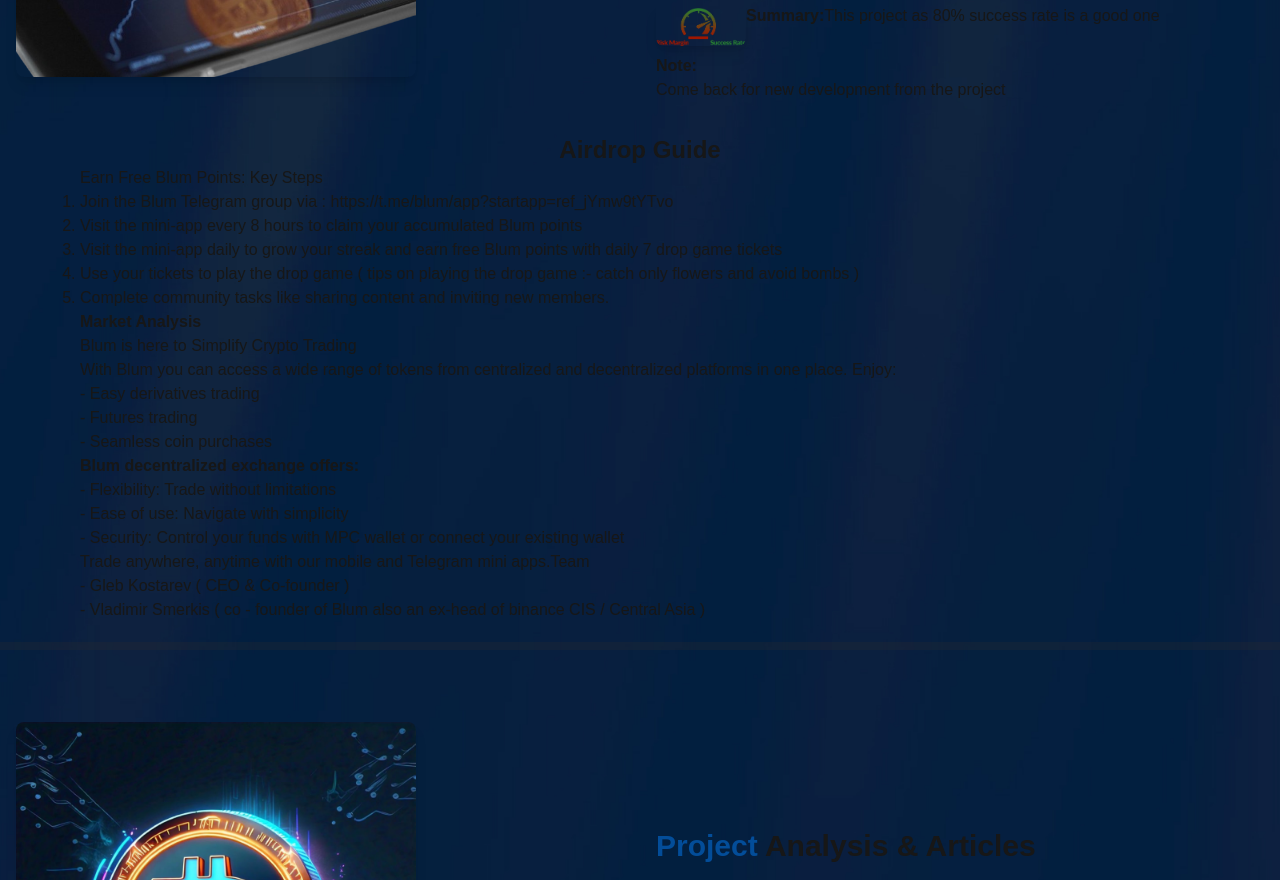
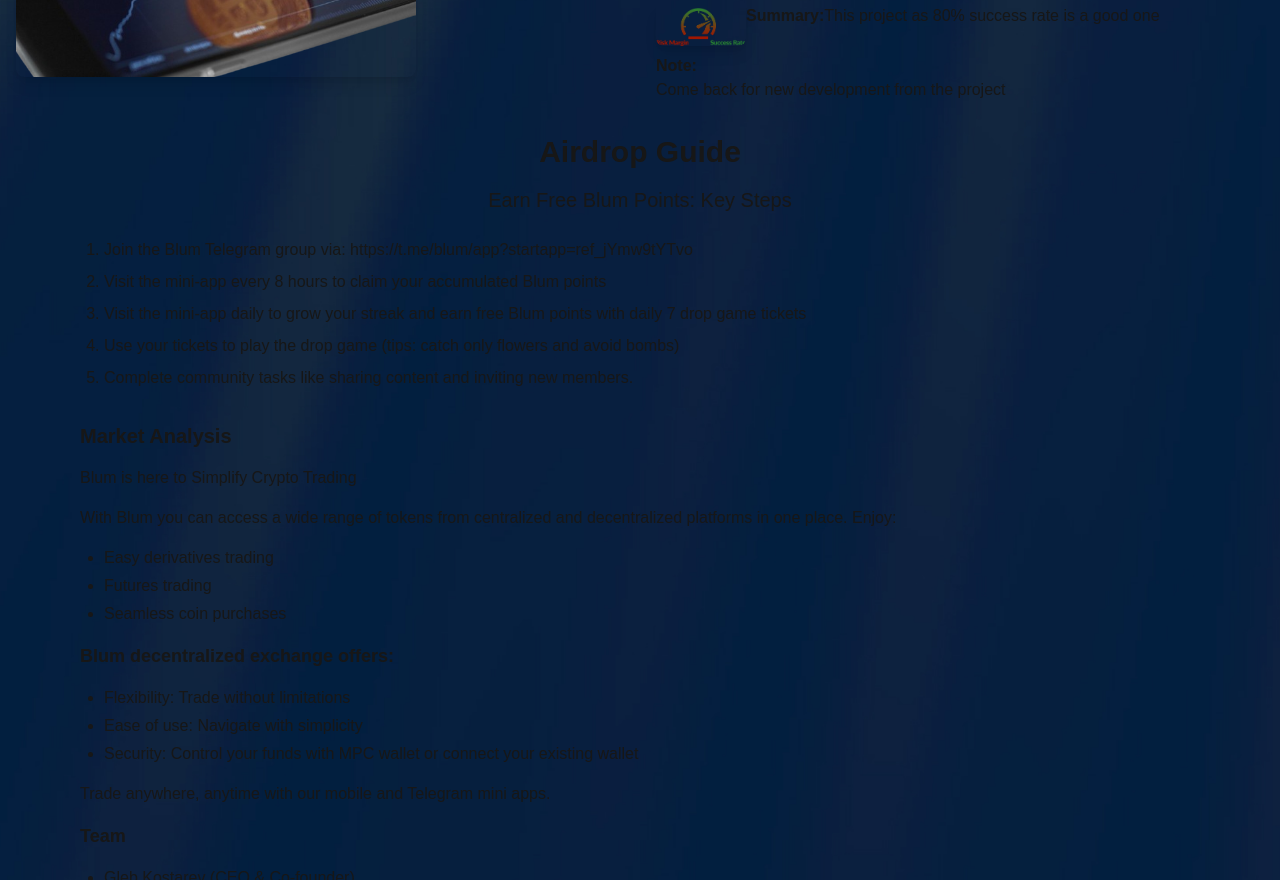
Before and after one commit to shamsdev01/steeze, a Next.js app: page / in a window 1280 px wide. Shown: the part 1920-2800 px from the top of the page. Built offline with nearby package versions, Linux system fonts and the light colour scheme.

Commit message:
mobile landing page

```diff
--- a/components/AnalysisWriteup.tsx
+++ b/components/AnalysisWriteup.tsx
@@ -26,75 +26,72 @@
   return (
     <Container>
       <motion.div
-        className="px-20"
+        className="px-4 sm:px-6 md:px-8 lg:px-20 max-w-7xl mx-auto"
         variants={containerVariants}
         initial="hidden"
         animate="visible"
       >
         <motion.h2
-          className="flex items-center justify-center font-bold text-2xl"
+          className="text-center font-bold text-2xl md:text-3xl mb-4"
           variants={itemVariants}
         >
           Airdrop Guide
         </motion.h2>
         <motion.span
-          className="flex items-center"
+          className="block text-center text-lg md:text-xl mb-6"
           variants={itemVariants}
         >
           Earn Free Blum Points: Key Steps
         </motion.span>
         <motion.div
-          className="flex mr-10 items-center"
+          className="mb-8"
           variants={itemVariants}
         >
-          <ul className="list-decimal">
+          <ul className="list-decimal pl-6 space-y-2">
             {[
-              "Join the Blum Telegram group via :   https://t.me/blum/app?startapp=ref_jYmw9tYTvo",
+              "Join the Blum Telegram group via: https://t.me/blum/app?startapp=ref_jYmw9tYTvo",
               "Visit the mini-app every 8 hours to claim your accumulated Blum points",
               "Visit the mini-app daily to grow your streak and earn free Blum points with daily 7 drop game tickets",
-              "Use your tickets to play the drop game ( tips on playing the drop game :- catch only flowers and avoid bombs )",
+              "Use your tickets to play the drop game (tips: catch only flowers and avoid bombs)",
               "Complete community tasks like sharing content and inviting new members."
             ].map((item, index) => (
-              <motion.li key={index} variants={itemVariants}>{item}</motion.li>
+              <motion.li key={index} variants={itemVariants} className="text-sm md:text-base">{item}</motion.li>
             ))}
           </ul>
         </motion.div>
-        <motion.div className="gap-x-10" variants={itemVariants}>
-          <div className="">
-            <motion.span className="font-bold" variants={itemVariants}> Market Analysis</motion.span>
-            <motion.p variants={itemVariants}>Blum is here to Simplify Crypto Trading</motion.p>
-            <motion.span variants={itemVariants}>With Blum you can access a wide range of tokens from centralized and decentralized platforms in one place. Enjoy:</motion.span>
-            <motion.div variants={itemVariants}>
-              <ul>
+        <motion.div className="space-y-4" variants={itemVariants}>
+          <motion.span className="font-bold text-xl block mb-2" variants={itemVariants}>Market Analysis</motion.span>
+          <motion.p variants={itemVariants} className="mb-4">Blum is here to Simplify Crypto Trading</motion.p>
+          <motion.span variants={itemVariants} className="block mb-2">With Blum you can access a wide range of tokens from centralized and decentralized platforms in one place. Enjoy:</motion.span>
+          <motion.ul className="list-disc pl-6 mb-4 space-y-1">
             {["Easy derivatives trading", "Futures trading", "Seamless coin purchases"].map((item, index) => (
-                  <motion.li key={index} variants={itemVariants}>- {item}</motion.li>
+              <motion.li key={index} variants={itemVariants} className="text-sm md:text-base">{item}</motion.li>
             ))}
-              </ul>
-            </motion.div>
-            <motion.span className="font-bold text-1xl" variants={itemVariants}>Blum  decentralized exchange offers:</motion.span>
-            <ul>
+          </motion.ul>
+          <motion.span className="font-bold text-lg block mb-2" variants={itemVariants}>Blum decentralized exchange offers:</motion.span>
+          <motion.ul className="list-disc pl-6 mb-4 space-y-1">
             {[
               "Flexibility: Trade without limitations",
               "Ease of use: Navigate with simplicity",
               "Security: Control your funds with MPC wallet or connect your existing wallet"
             ].map((item, index) => (
-                <motion.li className="text-1xl" key={index} variants={itemVariants}>- {item}</motion.li>
+              <motion.li key={index} variants={itemVariants} className="text-sm md:text-base">{item}</motion.li>
             ))}
-            </ul>
-            <motion.span className="text-1xl" variants={itemVariants}>Trade anywhere, anytime with our mobile and Telegram mini apps.Team</motion.span>
-            <ul>
+          </motion.ul>
+          <motion.span className="block mb-2" variants={itemVariants}>Trade anywhere, anytime with our mobile and Telegram mini apps.</motion.span>
+          <motion.span className="font-bold text-lg block mb-2" variants={itemVariants}>Team</motion.span>
+          <motion.ul className="list-disc pl-6 space-y-1">
             {[
-                "Gleb Kostarev ( CEO & Co-founder )",
-                "Vladimir Smerkis ( co - founder of Blum also an ex-head of binance CIS / Central Asia )"
+              "Gleb Kostarev (CEO & Co-founder)",
+              "Vladimir Smerkis (Co-founder of Blum, ex-head of Binance CIS / Central Asia)"
             ].map((item, index) => (
-                <motion.li key={index} variants={itemVariants}>- {item}</motion.li>
+              <motion.li key={index} variants={itemVariants} className="text-sm md:text-base">{item}</motion.li>
             ))}
-            </ul>
-          </div>
+          </motion.ul>
         </motion.div>
       </motion.div>
       <motion.div
-        className="grid max-w-screen-xl grid-cols-1 gap-10 pt-10 mx-auto mt-5 border-t-8 border-[#302d2d3b] h-4xl lg:grid-cols-5"
+        className="grid max-w-screen-xl grid-cols-1 gap-10 pt-10 mx-auto mt-8 border-t-2 border-gray-200"
         variants={itemVariants}
       ></motion.div>
     </Container>
--- a/components/Satoshi.tsx
+++ b/components/Satoshi.tsx
@@ -35,7 +35,7 @@
         alt="Crypto Steeze Logo"
         width={400}
         height={350}
-        className="rounded-lg shadow-lg"
+        className="rounded-lg shadow-lg animate-pulse max-w-full h-auto"
       />
     </div>
   </div>
--- a/components/SatoshiAnalysis.tsx
+++ b/components/SatoshiAnalysis.tsx
@@ -1,34 +1,92 @@
-
-import React from 'react'
-import Container from './Container'
+"use client";
+import React from 'react';
+import Container from './Container';
+import { motion } from 'framer-motion';
 
 const SatoshiAnalysis = () => {
+  const containerVariants = {
+    hidden: { opacity: 0 },
+    visible: {
+      opacity: 1,
+      transition: {
+        delayChildren: 0.3,
+        staggerChildren: 0.1
+      }
+    }
+  };
+
+  const itemVariants = {
+    hidden: { y: 20, opacity: 0 },
+    visible: {
+      y: 0,
+      opacity: 1
+    }
+  };
+
   return (
     <Container>
-    <div className=" items-center justify-center space-y-4">
-        <div className="p-20 space-y-2">
-        <h2 className="flex items-center justify-center font-bold text-2xl">Market Aalysis</h2>
-        <span className=" flex items-center justify-center">Satoshi App is a premier airdrop platform, serving over 16 million users worldwide and offering the opportunity to earn free </span>
-        <span className='flex items-center justify-center'>tokens daily. Satoshi app mission is to enhance crypto enthusiat Web 3 experience by making it safer, smoother and more convenient.</span>
-        <p className="flex items-center justify-center">Satoshi app serve as a bridge, linking cutting edge blockchain projects with a worldwide audience, providing users with a simple way to discover
-        and receive tokens.</p>
-        </div>
-        <h2 className="flex items-center justify-center text-2xl font-bold">Airdrop Guide</h2>
-       <div className="space-y-2">
-       <span className="font-bold">How to Get on-board</span>
-            <ul className="list-decimal">
-                <li>Register and download Satohi app <span className='text-blue-800 '>https://invite.satoshiapp.xyz/21g2c</span></li>
-                <li> Complete your verification and initiate your mining by participating on ongoing airdrops</li>
-                <li>Use gift card [ once ] to enjoy new user hash rate</li>
-                <li>Exchange hash cards with friends / other miners to increase your hash rate</li>
-                <li>Satoshi app uses rounds [ airdrop tokens are distributed to participants every hour ] 1 round = 1 hour</li>
-                <li>Mining will temporary stop after twenty five unclaimed rounds</li>
-            </ul>
-       </div>
-    </div>
-    <div className="grid max-w-screen-xl grid-cols-1 gap-10 pt-10 mx-auto mt-5 border-t-8 border-[#302d2d3b] h-4xl lg:grid-cols-5"></div>
+      <motion.div
+        className="max-w-7xl mx-auto px-4 sm:px-6 lg:px-8 py-12"
+        variants={containerVariants}
+        initial="hidden"
+        animate="visible"
+      >
+        <motion.h2
+          className="text-center font-bold text-2xl md:text-3xl mb-6"
+          variants={itemVariants}
+        >
+          Market Analysis
+        </motion.h2>
+        <motion.div
+          className="space-y-4 mb-8 text-center"
+          variants={itemVariants}
+        >
+          <p>
+            Satoshi App is a premier airdrop platform, serving over 16 million users worldwide and offering the opportunity to earn free tokens daily.
+          </p>
+          <p>
+            Satoshi app's mission is to enhance crypto enthusiasts' Web 3 experience by making it safer, smoother and more convenient.
+          </p>
+          <p>
+            Satoshi app serves as a bridge, linking cutting-edge blockchain projects with a worldwide audience, providing users with a simple way to discover and receive tokens.
+          </p>
+        </motion.div>
+
+        <motion.h2
+          className="text-center font-bold text-2xl md:text-3xl mb-6"
+          variants={itemVariants}
+        >
+          Airdrop Guide
+        </motion.h2>
+        <motion.div
+          className="space-y-4"
+          variants={itemVariants}
+        >
+          <motion.h3
+            className="font-bold text-xl mb-2"
+            variants={itemVariants}
+          >
+            How to Get on-board
+          </motion.h3>
+          <motion.ol
+            className="list-decimal pl-6 space-y-2"
+            variants={itemVariants}
+          >
+            <li>Register and download Satoshi app <a href="https://invite.satoshiapp.xyz/21g2c" className="text-blue-600 hover:underline">https://invite.satoshiapp.xyz/21g2c</a></li>
+            <li>Complete your verification and initiate your mining by participating in ongoing airdrops</li>
+            <li>Use gift card [once] to enjoy new user hash rate</li>
+            <li>Exchange hash cards with friends / other miners to increase your hash rate</li>
+            <li>Satoshi app uses rounds [airdrop tokens are distributed to participants every hour] 1 round = 1 hour</li>
+            <li>Mining will temporarily stop after twenty-five unclaimed rounds</li>
+          </motion.ol>
+        </motion.div>
+      </motion.div>
+      <motion.div
+        className="max-w-screen-xl mx-auto mt-12 pt-8 border-t-2 border-gray-200"
+        variants={itemVariants}
+      ></motion.div>
     </Container>
-  )
-}
+  );
+};
 
-export default SatoshiAnalysis
+export default SatoshiAnalysis;
--- a/components/WhyUs.tsx
+++ b/components/WhyUs.tsx
@@ -26,7 +26,8 @@
         alt="Crypto Steeze Logo"
         width={400}
         height={400}
-        className="rounded-lg shadow-lg"
+        className="rounded-lg shadow-lg animate-pulse max-w-full h-auto"
+
       />
     </div>
   </div>
```
Also changed, not shown: components/AlphaCall.tsx (+31 -11 lines), components/Navbar.tsx (+21 -8 lines), components/Services.tsx (+8 -11 lines). Lines whose indentation alone changed are shown as unchanged.
